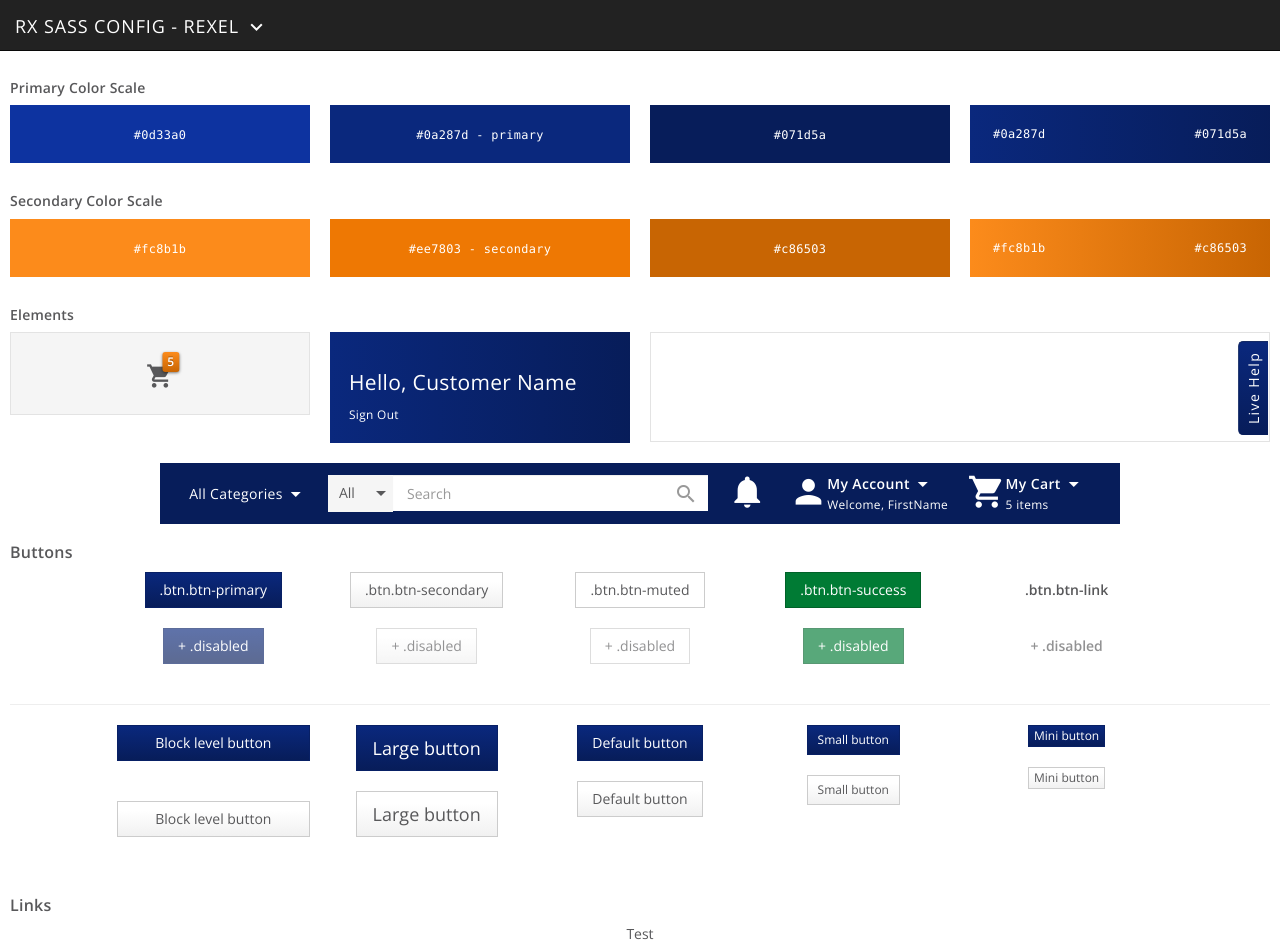
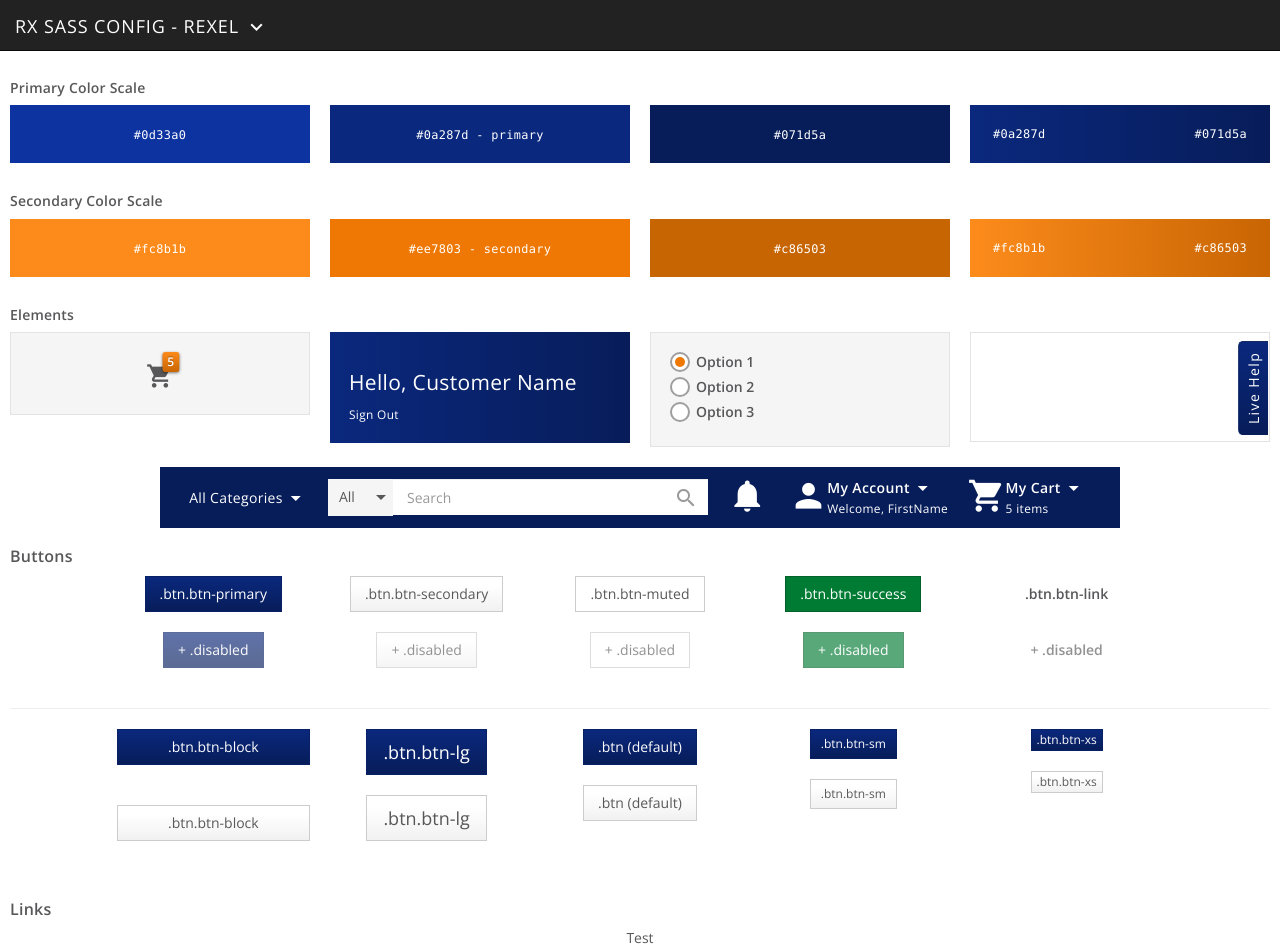
Before and after one commit to rxux/sass, a Jekyll site: the page built from index.html, in a window 1280 px wide and 948 px high. Built offline with Jekyll 4.4.1, drawn with Linux system fonts in a browser that asks for light colours; nearby versions of some CDN libraries.

Commit message:
add radio buttons

```diff
--- a/_includes/component_buttons.html
+++ b/_includes/component_buttons.html
@@ -85,11 +85,11 @@
     <div class="col-xs-12 col-sm-3 col-md-2 col-md-offset-1 text-center">
         <div class="row">
             <div class="col-xs-6 col-sm-12">
-                <button type="button" class="btn btn-primary btn-block">Block level button</button>
+                <button type="button" class="btn btn-primary btn-block">.btn.btn-block</button>
                 <br><br>
             </div>
             <div class="col-xs-6 col-sm-12">
-                <button type="button" class="btn btn-secondary btn-block">Block level button</button>
+                <button type="button" class="btn btn-secondary btn-block">.btn.btn-block</button>
                 <br><br>
             </div>
         </div>
@@ -98,11 +98,11 @@
     <div class="col-xs-12 col-sm-3 col-md-2 text-center">
         <div class="row">
             <div class="col-xs-6 col-sm-12">
-                <button type="button" class="btn btn-primary btn-lg">Large button</button>
+                <button type="button" class="btn btn-primary btn-lg">.btn.btn-lg</button>
                 <br><br>
             </div>
             <div class="col-xs-6 col-sm-12">
-                <button type="button" class="btn btn-secondary btn-lg">Large button</button>
+                <button type="button" class="btn btn-secondary btn-lg">.btn.btn-lg</button>
                 <br><br>
             </div>
         </div>
@@ -111,11 +111,11 @@
     <div class="col-xs-12 col-sm-3 col-md-2 text-center">
         <div class="row">
             <div class="col-xs-6 col-sm-12">
-                <button type="button" class="btn btn-primary">Default button</button>
+                <button type="button" class="btn btn-primary">.btn (default)</button>
                 <br><br>
             </div>
             <div class="col-xs-6 col-sm-12">
-                <button type="button" class="btn btn-secondary">Default button</button>
+                <button type="button" class="btn btn-secondary">.btn (default)</button>
                 <br><br>
             </div>
         </div>
@@ -124,11 +124,11 @@
     <div class="col-xs-12 col-sm-3 col-md-2 text-center">
         <div class="row">
             <div class="col-xs-6 col-sm-12">
-                <button type="button" class="btn btn-primary btn-sm">Small button</button>
+                <button type="button" class="btn btn-primary btn-sm">.btn.btn-sm</button>
                 <br><br>
             </div>
             <div class="col-xs-6 col-sm-12">
-                <button type="button" class="btn btn-secondary btn-sm">Small button</button>
+                <button type="button" class="btn btn-secondary btn-sm">.btn.btn-sm</button>
                 <br><br>
             </div>
         </div>
@@ -137,11 +137,11 @@
     <div class="col-xs-12 col-sm-3 col-md-2 text-center">
         <div class="row">
             <div class="col-xs-6 col-sm-12">
-                <button type="button" class="btn btn-primary btn-xs">Mini button</button>
+                <button type="button" class="btn btn-primary btn-xs">.btn.btn-xs</button>
                 <br><br>
             </div>
             <div class="col-xs-6 col-sm-12">
-                <button type="button" class="btn btn-secondary btn-xs">Mini button</button>
+                <button type="button" class="btn btn-secondary btn-xs">.btn.btn-xs</button>
                 <br><br>
             </div>
         </div>
--- a/_includes/component_elements.html
+++ b/_includes/component_elements.html
@@ -25,7 +25,29 @@
                 </div>
             </div>
 
-            <div class="col-xs-12 col-md-6 live-help-wrapper">
+            <div class="col-xs-12 col-sm-6 col-md-3">
+                <div class="well text-left">
+                    <form action="">
+                        <div class="rx-select-wrapper">
+                            <input type="radio" name="radio1" checked="checked" class="hidden">
+                            <span class="rx-select checked"></span>
+                            <label for="radio1"> Option 1</label>
+                        </div>
+                        <div class="rx-select-wrapper">
+                            <input type="radio" name="radio2" class="hidden">
+                            <span class="rx-select"></span>
+                            <label for="radio2"> Option 2</label>
+                        </div>
+                        <div class="rx-select-wrapper">
+                            <input type="radio" name="radio3" class="hidden">
+                            <span class="rx-select"></span>
+                            <label for="radio3"> Option 3</label>
+                        </div>
+                    </form>
+                </div>
+            </div>
+
+            <div class="col-xs-12 col-sm-6 col-md-3 live-help-wrapper">
                 <div class="well pos-rel">
                     <a class="border-dark text-capitalize pull-right brand gradient-reverse pos-abs" href="#">Live Help</a>
                 </div>
--- a/_sass/bootstrap/mixins/_custom-mixins.scss
+++ b/_sass/bootstrap/mixins/_custom-mixins.scss
@@ -82,3 +82,9 @@ $brand2-darken:  darken($brand-secondary, 7.5%) !default;
 .border-dark {
 	border-color: $brand-darken;
 }
+
+.rx-select {
+	&.checked:before {
+		background: $brand-secondary;
+	}
+}
--- a/css/overrides.scss
+++ b/css/overrides.scss
@@ -71,7 +71,7 @@ header {
 
 
 .well {
-  webkit-box-shadow: none;
+  -webkit-box-shadow: none;
   box-shadow: none;
 
   &.brand,
@@ -232,3 +232,37 @@ header {
     }
   }
 }
+// END LIVE HELP BUTTON
+
+// RADIO BUTTONS
+.rx-select-wrapper {
+
+  label {
+    margin-left: 6px;
+  }
+
+  .rx-select {
+    height: 20px;
+    width: 20px;
+    background: #fff;
+    display: inline-block;
+    border: 2px solid #9E9E9E;
+    border-radius: 50%;
+    -moz-border-radius: 50%;
+    -webkit-border-radius: 50%;
+    float: left;
+    position: relative;
+
+    &.checked:before {
+      position: absolute;
+      right: 3px;
+      left: 3px;
+      top: 3px;
+      bottom: 3px;
+      content: "";
+      border-radius: 50%;
+      -moz-border-radius: 50%;
+      -webkit-border-radius: 50%;
+    }
+  }
+}
```
Also changed, not shown: _includes/footer.html (+7 -0 lines).
